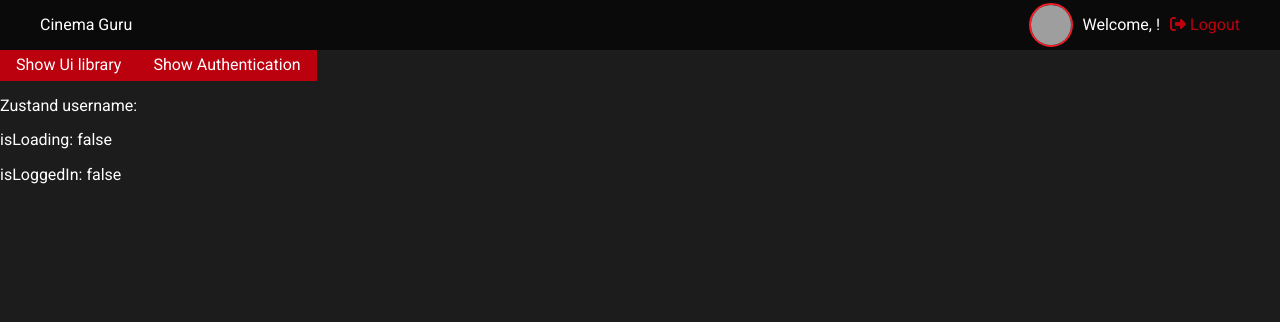
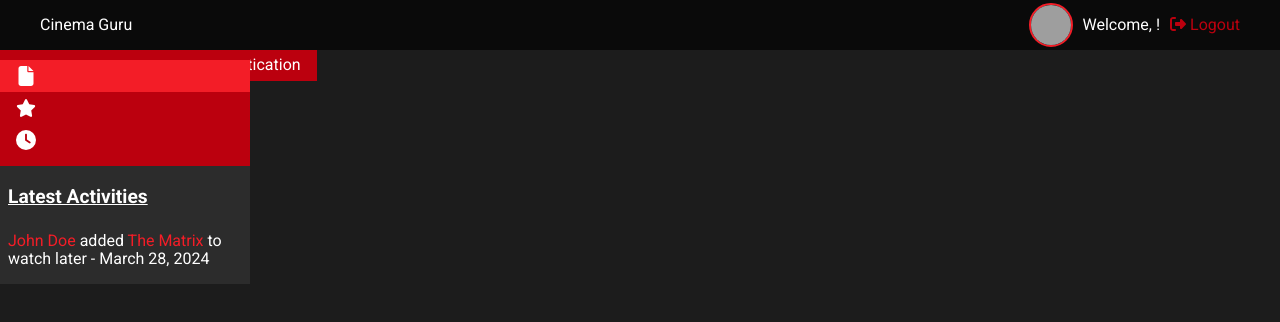
Before and after one commit to pretzelogical/atlas-cinema-guru, a React (Vite) app: page / in a window 1280 px wide. Shown: the top 322 px of the page. Built offline with nearby package versions, Linux system fonts and the light colour scheme; grey boxes are pictures that could not be loaded.

Commit message:
add sidebar activity loading and basic css

```diff
--- a/src/App.tsx
+++ b/src/App.tsx
@@ -1,11 +1,11 @@
-import React, { useState, useEffect } from 'react';
+import { useState, useEffect } from 'react';
 import client from './client';
 import './App.scss';
 import './UiLibrary';
 import UiLibrary from './UiLibrary';
 import Authentication from './routes/auth/Authentication';
 import Dashboard from './routes/dashboard/Dashboard';
-import useUserState, { UserState } from './userState';
+import useUserState from './userState';
 
 export type AppState = {
   isLoggedIn: boolean;
--- a/src/components/navigation/SideBar.tsx
+++ b/src/components/navigation/SideBar.tsx
@@ -1,27 +1,112 @@
-import { useState } from "react";
+import { useState, useEffect } from "react";
+import client from '../../client';
+import Button from '../general/Button';
+import { FontAwesomeIcon } from "@fortawesome/react-fontawesome";
+import { faFile, faStar, faClock } from "@fortawesome/free-solid-svg-icons";
+import Activity from '../Activity';
+import './navigation.scss';
 
 export default function SideBar() {
-  const pages = ['home', 'favorites', 'watch later'];
+  const pages = ['Home', 'Favorites', 'Watch later'];
   const [selected, setSelected] = useState<string>(pages[0]);
-  const [isSmall, setIsSmall] = useState<boolean>(true);
+  const [isSmall, setIsSmall] = useState<boolean>(false);
   const [activities, setActivities] = useState<Array<unknown>>([]);
   const [showActivies, setShowActivites] = useState<boolean>(false);
+  const [isLoading] = useGetActivitesFromServer(setActivities);
 
-  const setPage = (page: string) => {
-    if (pages.includes(page)) {
-      setSelected(page);
+  const setPage = (pageName: string) => {
+    if (pages.includes(pageName)) {
+      setSelected(pageName);
     }
-  }
+  };
+
+  const selectIcon = (pageName: string) => {
+    switch (pageName) {
+      case 'Home':
+        return faFile;
+      case 'Favorites':
+        return faStar;
+      case 'Watch later':
+        return faClock;
+      default:
+        return faFile;
+    }
+  };
 
   return (
     <div className={
       isSmall
-      ? "sidebar-container-small"
-      : "sidebar-container"
+        ? "sidebar-container-small"
+        : "sidebar-container"
     }
-    onMouseEnter={() => setIsSmall(false)}
-    onMouseLeave={() => setIsSmall(true)}
+      // onMouseEnter={() => setIsSmall(false)}
+      // onMouseLeave={() => setIsSmall(true)}
     >
+      {
+        isSmall
+          ? <div className="sidebar-nav">
+            <ul>
+              {pages.map((page) => (
+                <li key={page}>
+                  <Button
+                    label=''
+                    icon={<FontAwesomeIcon icon={selectIcon(page)} />}
+                    onClick={() => setPage(page)}
+                    className={selected === page ? 'sidebar-page-selected' : 'sidebar-page'}
+                  />
+                </li>
+              ))}
+            </ul>
+          </div>
+          : <><div className="sidebar-nav">
+            <ul>
+              {pages.map((page) => (
+                <li key={page}>
+                  <Button
+                    label=''
+                    icon={<FontAwesomeIcon icon={selectIcon(page)} />}
+                    onClick={() => setPage(page)}
+                    className={selected === page ? 'sidebar-page-selected' : 'sidebar-page'}
+                  />
+                </li>
+              ))}
+            </ul>
+          </div>
+            <div className="sidebar-activities">
+              <p className="sidebar-activities-header">Latest Activities</p>
+              <Activity
+                username="John Doe"
+                activity="added"
+                title="The Matrix"
+                destination="watch later"
+                date="March 28, 2024"
+              />
+            </div></>
+      }
+
     </div>
-  )
+  );
 }
+
+
+const useGetActivitesFromServer = (setActivities: (activities: Array<unknown>) => void) => {
+  const [isLoading, setIsLoading] = useState<boolean>(true);
+  useEffect(() => {
+    const accessToken = localStorage.getItem('accessToken');
+    if (!accessToken) {
+      return;
+    }
+    client
+      .get('/api/activity')
+      .then((response) => {
+        setActivities(response.data);
+        setIsLoading(false);
+      })
+      .catch((error) => {
+        console.log(error);
+        setIsLoading(false);
+      });
+  }, [setActivities]);
+
+  return [isLoading] as [boolean];
+};
--- a/src/components/navigation/navigation.scss
+++ b/src/components/navigation/navigation.scss
@@ -31,3 +31,66 @@
     }
   }
 }
+
+.sidebar-container, .sidebar-container-small {
+  position: fixed;
+  background-color: $COLOR_PRIMARY_FADED;
+  .sidebar-nav ul {
+    margin: 0;
+    padding: 0;
+    list-style: none;
+    li {
+      margin: 0;
+      padding: 0;
+      list-style: none;
+      button {
+        display: flex;
+        text-align: start;
+        &.button--sidebar-page-selected {
+          background-color: $COLOR_PRIMARY;
+        }
+      }
+    }
+  }
+
+  .sidebar-activities {
+    display: flex;
+    flex-flow: column;
+    padding: 0px 8px;
+    background-color: $COLOR_BG_FADED;
+    .sidebar-activities-header {
+      margin-bottom: 8px;
+      font-weight: bold;
+      text-decoration: underline;
+      font-size: larger;
+    }
+  }
+}
+
+.sidebar-container {
+  width: min(250px, 20vw);
+  .sidebar-nav {
+    margin: 10px 0px;
+    ul li button {
+      align-items: start;
+      width: 100%;
+      svg {
+        margin: 0px 10px 0px 0px;
+        width: 20px;
+        height: 20px;
+      }
+    }
+  }
+
+  &-small {
+    width: 32px;
+    .sidebar-nav {
+      ul li button {
+        width: 100%;
+        padding: 8px 0px;
+        align-items: center;
+        justify-content: center;
+      }
+    }
+  }
+}
--- a/src/routes/dashboard/Dashboard.tsx
+++ b/src/routes/dashboard/Dashboard.tsx
@@ -1,10 +1,12 @@
 import Header from "../../components/navigation/Header";
+import SideBar from "../../components/navigation/SideBar";
 
 
 export default function Dashboard() {
   return (
     <div className="dashboard-container">
       <Header />
+      <SideBar />
     </div>
   )
 }
```
Also changed, not shown: 1 other file (tests, documents, lock files or other folders).
